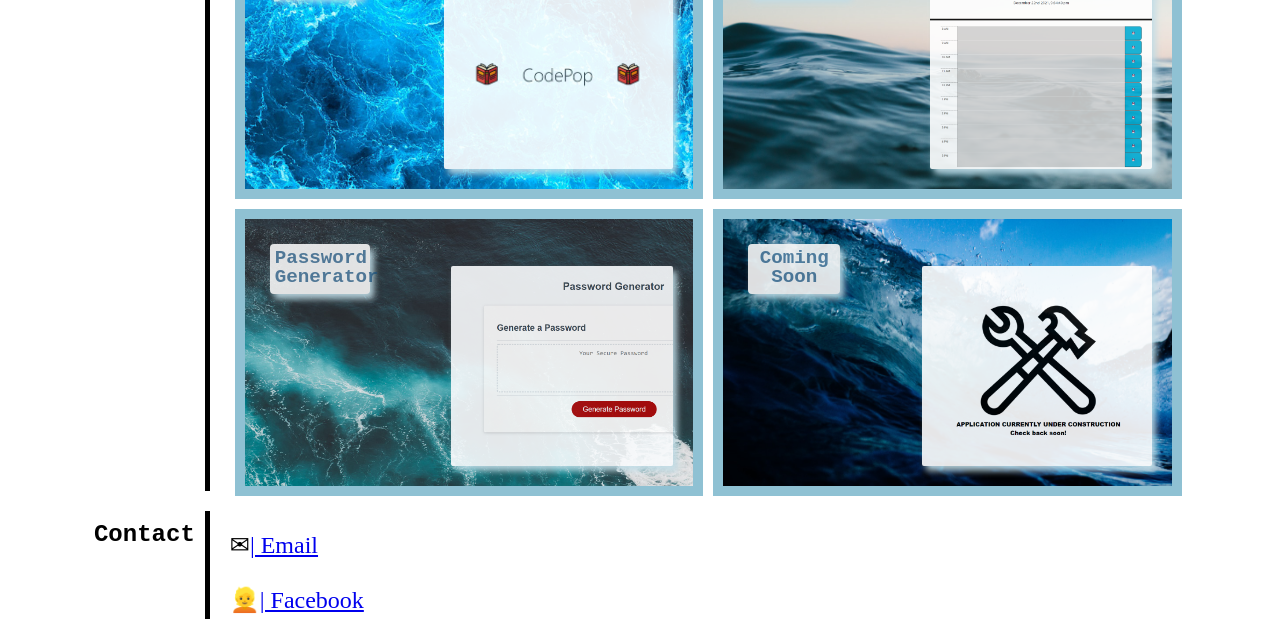
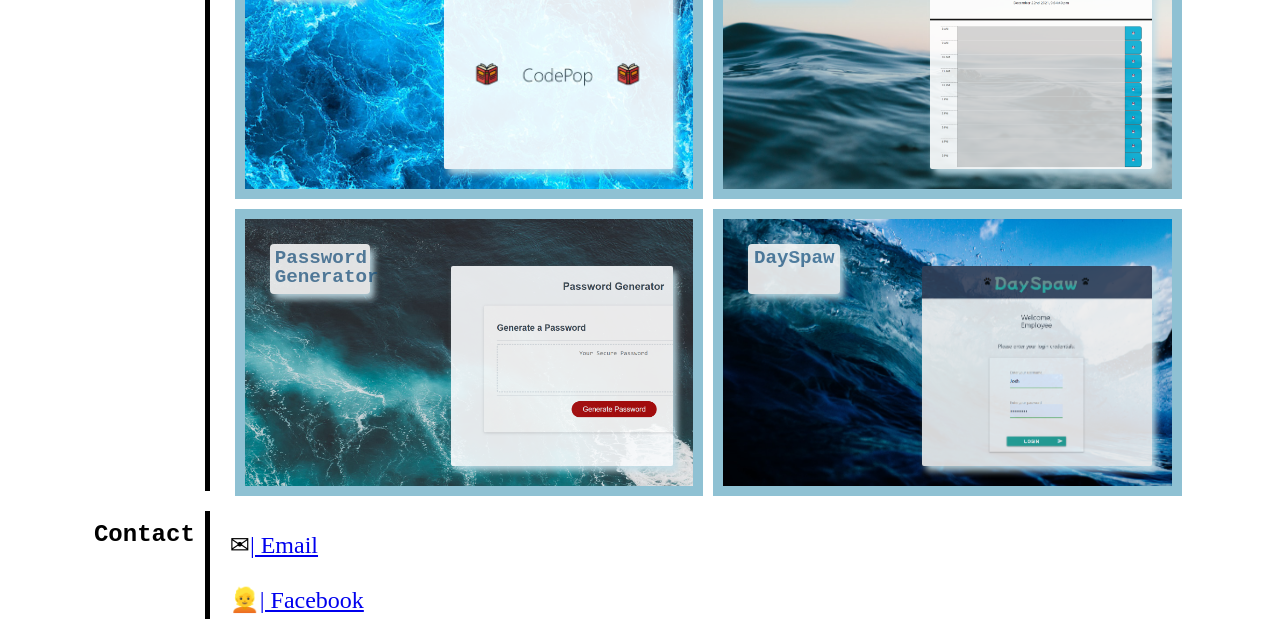
Before and after one commit to JaynewDee/Personal-Portfolio-Bluev2, a plain HTML site: page index.html in a window 1280 px wide. Shown: the part 1401-2020 px from the top of the page. Drawn offline with nearby package versions, Linux system fonts and the light colour scheme; a web font is replaced by a local one.

Commit message:
updated with project 2 link

```diff
--- a/assets/styles.css
+++ b/assets/styles.css
@@ -244,8 +244,8 @@ h3:hover {
      object-fit: contain;
      background-size: cover;
 }
-#construction {
-     background-image: url(./images/construction.png);
+#dayspaw {
+     background-image: url(./images/DaySpaw.png);
      object-fit: contain;
      background-size: cover;
 }
--- a/index.html
+++ b/index.html
@@ -56,7 +56,6 @@
                               <strong>MOOD RING</strong>
                               </a>
                               <div class="project-thumbnail-lg">
-
                               </div>
                          </div>
                          <div id="sm-img-1" class="project-small hover-border wrapper">
@@ -64,7 +63,6 @@
                               CodePop
                               </a>
                               <div class="project-thumbnail-lg" id="codepop">
-
                               </div>
                          </div>
                          <div id="sm-img-2" class="project-small hover-border wrapper">
@@ -72,7 +70,6 @@
                               Day Scheduler
                               </a>
                               <div class="project-thumbnail-lg" id="workday">
-
                               </div>
                          </div>
                          <div id="sm-img-3" class="project-small hover-border wrapper">
@@ -80,15 +77,13 @@
                               Password Generator
                               </a>
                               <div class="project-thumbnail-lg" id="pw-generator">
-
                               </div>
                          </div>
                          <div id="sm-img-4" class="project-small hover-border wrapper">
-                              <a class="thumbnail" href="assets/construction.html">
-                              Coming Soon
+                              <a class="thumbnail" href="https://project2-dayspaw.herokuapp.com/">
+                              DaySpaw
                               </a>
-                              <div class="project-thumbnail-lg" id="construction">
-
+                              <div class="project-thumbnail-lg" id="dayspaw">
                               </div>
                          </div>
                     </div>
```
Also changed, not shown: assets/images/DaySpaw.png (added).
